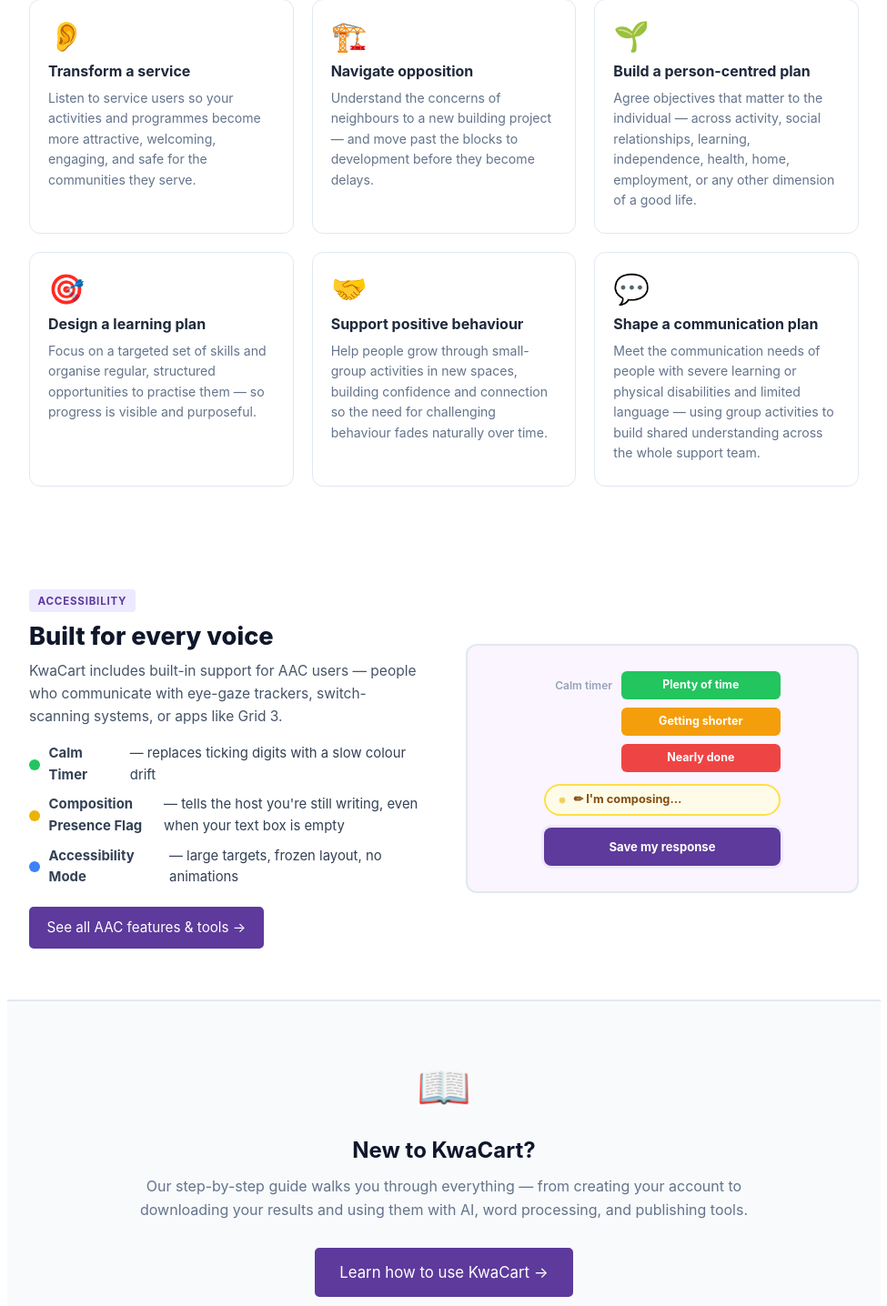
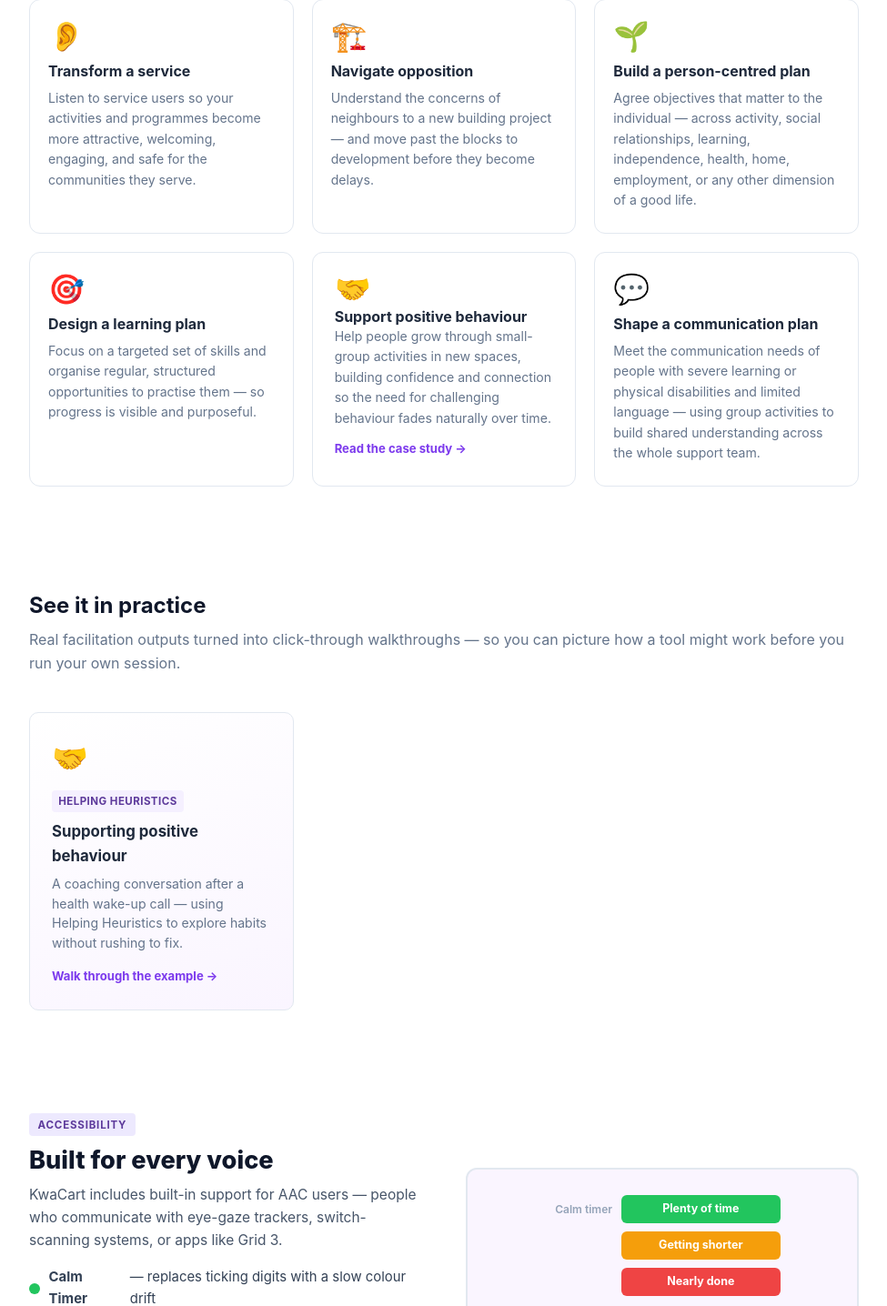
Before and after one commit to QualityLemons/Repo_KwaCart, a Django app: page / in a window 1280 px wide. Shown: the part 1339-2775 px from the top of the page at 91% size, without its empty margins (152-1127 px from the left). Run offline with Django 5.2, Linux system fonts and the light colour scheme.

Commit message:
Add click-through case study for supporting positive behaviour.
Turns a real Helping Heuristics coaching dialog into a step-by-step walkthrough linked from the home page so visitors can see how the tools work in practice.

```diff
--- /dev/null
+++ b/config/case_studies.py
@@ -0,0 +1,103 @@
+"""Published case studies — real facilitation outputs turned into walkthroughs."""
+
+CASE_STUDIES = {
+    'supporting-positive-behaviour': {
+        'slug': 'supporting-positive-behaviour',
+        'title': 'Supporting positive behaviour',
+        'subtitle': (
+            'A coaching conversation after a health wake-up call — using '
+            'Helping Heuristics to explore habits without rushing to fix.'
+        ),
+        'tool_slug': 'helping-heuristics',
+        'tool_title': 'Helping Heuristics',
+        'use_case_icon': '🤝',
+        'date': '23 August 2026',
+        'context': (
+            'T received a prognosis of very high cholesterol and borderline type 2 diabetes. '
+            'He had always believed he could manage his health despite being overweight — '
+            'but the results showed that some patterns had caught up with him. '
+            'A coach used Helping Heuristics to walk through four ways of helping, '
+            'so T could reflect at his own pace and agree small, deliberate next steps.'
+        ),
+        'steps': [
+            {
+                'key': 'challenge',
+                'title': 'The challenge',
+                'phase': 'Client sets the scene',
+                'content': (
+                    'T had been given a prognosis of very high cholesterol and borderline '
+                    'type 2 diabetes. He always thought he could take care of himself despite '
+                    'being overweight. He now knows his health decisions have caught up with him '
+                    'and he needs to make a number of changes — some immediate, some gradual.'
+                ),
+            },
+            {
+                'key': 'quiet_presence',
+                'title': 'Quiet Presence',
+                'phase': 'Round 1 — listen without fixing',
+                'content': (
+                    'T knew his cholesterol was going up but had not connected that to eating '
+                    'too much and developing insulin resistance. He cooks for his family and '
+                    'is also cooked for, and does a lot of grazing because he works at home — '
+                    'disordered eating patterns, sometimes barely eating and sometimes snacking '
+                    'throughout the day. He has been roughly the same weight for ten years.'
+                ),
+            },
+            {
+                'key': 'guided_discovery',
+                'title': 'Guided Discovery',
+                'phase': 'Round 2 — inquiry, not advice',
+                'content': (
+                    'T agrees he needs to make progress to lose weight and is comforted that '
+                    'he can do the process slowly and deliberately. The advice he got was to '
+                    'stop eating when the sun begins to set — a window for eating and a window '
+                    'to recover. He thinks this is a good place to start and will work on '
+                    'improving his food intake through that rhythm.'
+                ),
+            },
+            {
+                'key': 'loving_provocation',
+                'title': 'Loving Provocation',
+                'phase': 'Round 3 — gentle challenge',
+                'content': (
+                    'T said he previously got conflicting advice from friends and does not know '
+                    'how to deal with people who tell him he looks good — he was not used to '
+                    'being told he is handsome. Most of the time people see his face and '
+                    'compliment him, then see the rest of his body and the conversation stops '
+                    'unless they really get to know him.'
+                ),
+            },
+            {
+                'key': 'process_mindfulness',
+                'title': 'Process Mindfulness',
+                'phase': 'Round 4 — accept offers, notice possibilities',
+                'content': (
+                    'T accepts that he wants to change and it will take time. He admits he '
+                    'smokes socially and drinks a few nights each week — something he will '
+                    'need to stop. He has quit for periods before and would like to think about '
+                    'healthy habits and hobbies instead of going to the pub, or alternatives '
+                    'to drinking and smoking when he is there.'
+                ),
+            },
+            {
+                'key': 'debrief',
+                'title': 'Debrief',
+                'phase': 'What shifted?',
+                'content': (
+                    'T is happy reflecting on the progress he made since receiving his prognosis '
+                    'a week ago. He can see possibilities for slow weight loss and behaviour change. '
+                    'As the coach, I feel confident I can patiently help T take steps without '
+                    'triggering his anxiety.'
+                ),
+            },
+        ],
+    },
+}
+
+
+def get_case_study(slug):
+    return CASE_STUDIES.get(slug)
+
+
+def list_case_studies():
+    return list(CASE_STUDIES.values())
--- a/config/urls.py
+++ b/config/urls.py
@@ -23,11 +23,16 @@ from django.urls import include, path
 
 from tools.views import pairing_entry, pairing_join
 
+from .case_study_views import case_study_detail
+from .case_studies import list_case_studies
+
 
 # home and about are simple template-only views.  Defining them inline here
 # avoids creating a dedicated views.py just for two trivial render() calls.
 def home(request):
-    return render(request, 'landing.html')
+    return render(request, 'landing.html', {
+        'case_studies': list_case_studies(),
+    })
 
 
 def about(request):
@@ -47,6 +52,7 @@ urlpatterns = [
     path('about/', about, name='about'),
     path('accessibility/', accessibility, name='accessibility'),
     path('learn/', learn, name='learn'),
+    path('case-studies/<slug:slug>/', case_study_detail, name='case_study_detail'),
     path('admin/', admin.site.urls),
     path('accounts/', include('accounts.urls')),
     path('tools/', include('tools.urls')),
--- a/static/css/landing.css
+++ b/static/css/landing.css
@@ -266,6 +266,74 @@ body {
     line-height: 1.6;
     margin: 0;
 }
+.use-case-card--linked { padding: 0; }
+.use-case-card-link {
+    display: block;
+    padding: 1.5rem;
+    text-decoration: none;
+    color: inherit;
+    height: 100%;
+}
+.use-case-card-link:hover .use-case-card-cta { color: #5D3A9B; }
+.use-case-card-cta {
+    display: inline-block;
+    margin-top: 0.75rem;
+    font-size: 0.82rem;
+    font-weight: 700;
+    color: #7c3aed;
+}
+
+/* ── Case study cards (landing) ── */
+.case-study-grid {
+    display: grid;
+    grid-template-columns: repeat(auto-fill, minmax(280px, 1fr));
+    gap: 1.25rem;
+}
+.case-study-card {
+    display: block;
+    padding: 1.5rem;
+    border: 1px solid #e2e8f0;
+    border-radius: 10px;
+    background: linear-gradient(160deg, #fff 0%, #faf5ff 100%);
+    text-decoration: none;
+    color: inherit;
+    transition: border-color 0.15s, box-shadow 0.15s, transform 0.15s;
+}
+.case-study-card:hover {
+    border-color: #c4b5fd;
+    box-shadow: 0 6px 20px rgba(93, 58, 155, 0.1);
+    transform: translateY(-2px);
+}
+.case-study-card-icon { font-size: 2rem; display: block; margin-bottom: 0.5rem; }
+.case-study-card-tool {
+    display: inline-block;
+    font-size: 0.72rem;
+    font-weight: 700;
+    letter-spacing: 0.04em;
+    text-transform: uppercase;
+    color: #5D3A9B;
+    background: #f5f0ff;
+    padding: 0.15rem 0.45rem;
+    border-radius: 4px;
+    margin-bottom: 0.5rem;
+}
+.case-study-card h3 {
+    font-size: 1.05rem;
+    font-weight: 700;
+    color: #1e293b;
+    margin-bottom: 0.4rem;
+}
+.case-study-card p {
+    font-size: 0.88rem;
+    color: #64748b;
+    line-height: 1.55;
+    margin: 0 0 0.75rem;
+}
+.case-study-card-link {
+    font-size: 0.82rem;
+    font-weight: 700;
+    color: #7c3aed;
+}
 
 /* ── Liberating Structures band ── */
 .ls-band {
--- a/templates/landing.html
+++ b/templates/landing.html
@@ -150,7 +150,8 @@
             </p>
         </div>
 
-        <div class="use-case-card">
+        <div class="use-case-card use-case-card--linked">
+            <a href="{% url 'case_study_detail' 'supporting-positive-behaviour' %}" class="use-case-card-link">
                 <div class="use-case-icon">🤝</div>
                 <h3>Support positive behaviour</h3>
                 <p>
@@ -158,6 +159,8 @@
                     confidence and connection so the need for challenging behaviour fades
                     naturally over time.
                 </p>
+                <span class="use-case-card-cta">Read the case study &rarr;</span>
+            </a>
         </div>
 
         <div class="use-case-card">
@@ -170,6 +173,26 @@
             </p>
         </div>
 
+    </div>
+</section>
+
+<!-- ── Case studies ── -->
+<section class="section" id="case-studies">
+    <h2 class="section-title">See it in practice</h2>
+    <p class="section-sub">
+        Real facilitation outputs turned into click-through walkthroughs — so you can
+        picture how a tool might work before you run your own session.
+    </p>
+    <div class="case-study-grid">
+        {% for study in case_studies %}
+        <a href="{% url 'case_study_detail' study.slug %}" class="case-study-card">
+            <span class="case-study-card-icon" aria-hidden="true">{{ study.use_case_icon }}</span>
+            <span class="case-study-card-tool">{{ study.tool_title }}</span>
+            <h3>{{ study.title }}</h3>
+            <p>{{ study.subtitle }}</p>
+            <span class="case-study-card-link">Walk through the example &rarr;</span>
+        </a>
+        {% endfor %}
     </div>
 </section>
 
```
Also changed, not shown: config/case_study_views.py (added, +22 -0 lines), static/css/case_study.css (added, +195 -0 lines), static/js/case_study.js (added, +66 -0 lines), templates/case_studies/detail.html (added, +106 -0 lines). Lines whose indentation alone changed are shown as unchanged.
